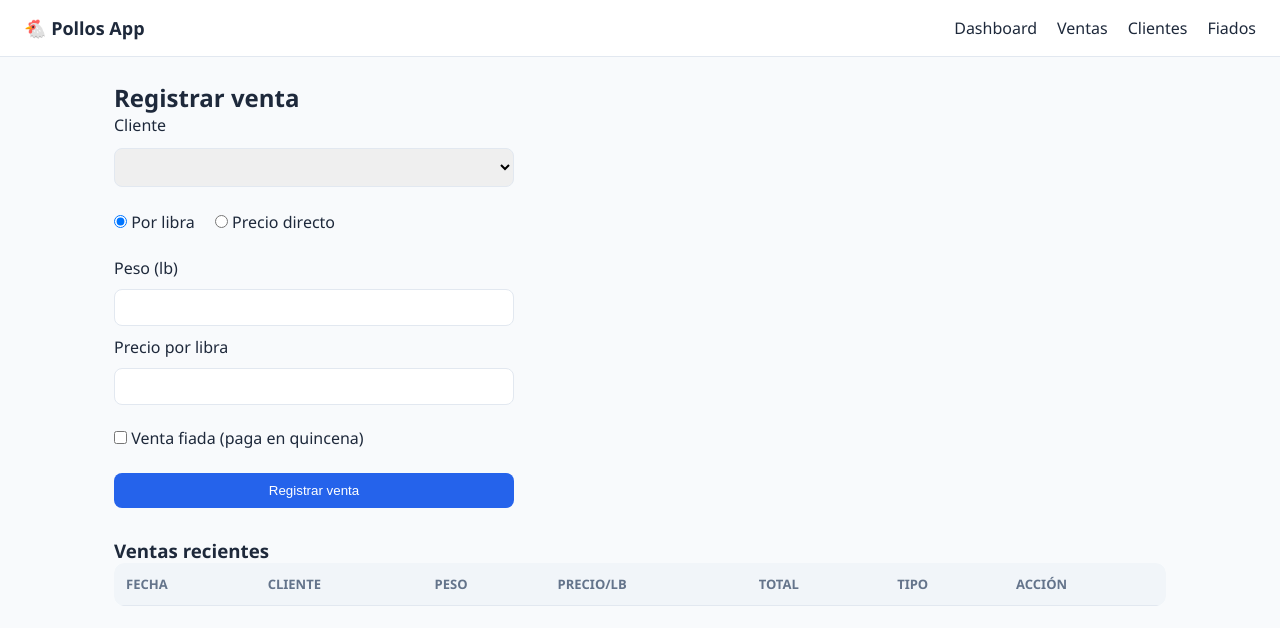
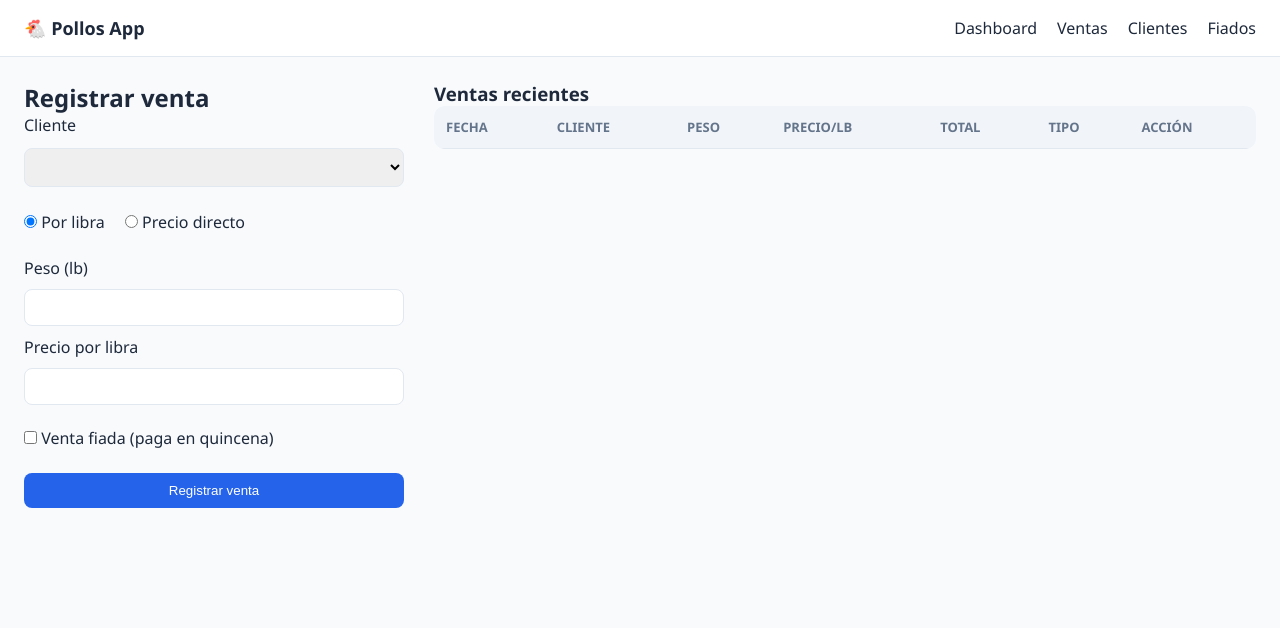
Before and after one commit to Alejito0505T/pollos-app, a plain HTML site: page frontend/ventas.html in a window 1280 px wide. Drawn offline with Linux system fonts and the light colour scheme; no server answers.

```diff
--- a/frontend/css/styles.css
+++ b/frontend/css/styles.css
@@ -160,3 +160,41 @@
     transition: background 0.2s;
 }
 .btn-editar:hover { background: #1d4ed8; }
+
+.layout-ventas {
+    display: grid;
+    grid-template-columns: 380px 1fr;
+    gap: 30px;
+    align-items: start;
+}
+
+.col-formulario {
+    position: sticky;
+    top: 20px;
+}
+
+.tabla-scroll {
+    max-height: 600px;
+    overflow-y: auto;
+    border-radius: 8px;
+}
+
+.tabla-scroll table {
+    width: 100%;
+}
+
+.tabla-scroll thead th {
+    position: sticky;
+    top: 0;
+    background: #f1f5f9;
+    z-index: 1;
+}
+
+@media (max-width: 900px) {
+    .layout-ventas {
+        grid-template-columns: 1fr;
+    }
+    .col-formulario {
+        position: static;
+    }
+}
--- a/frontend/ventas.html
+++ b/frontend/ventas.html
@@ -14,8 +14,57 @@
         <a href="fiados.html">Fiados</a>
     </nav>
 
-    <div class="contenedor">
+    <div class="contenedor" style="max-width:1400px;">
+        <div class="layout-ventas">
+            <div class="col-formulario">
                 <h2>Registrar venta</h2>
+
+                <form id="form-venta">
+                    <label>Cliente</label>
+                    <select id="select-cliente" required></select>
+
+                    <div style="margin:12px 0;">
+                        <label><input type="radio" name="modo-venta" value="libra" checked> Por libra</label>
+                        <label style="margin-left:16px;"><input type="radio" name="modo-venta" value="directo"> Precio directo</label>
+                    </div>
+
+                    <div id="campos-libra">
+                        <label>Peso (lb)</label>
+                        <input type="number" id="input-peso" step="0.01" min="0.1">
+
+                        <label>Precio por libra</label>
+                        <input type="number" id="input-precio" step="0.01" min="0.1">
+                    </div>
+
+                    <div id="campos-directo" style="display:none;">
+                        <label>Precio total ($)</label>
+                        <input type="number" id="input-precio-total" step="0.01" min="0.1" placeholder="Ej: 60000">
+                    </div>
+
+                    <label>
+                        <input type="checkbox" id="input-fiado">
+                        Venta fiada (paga en quincena)
+                    </label>
+
+                    <div id="total-preview" style="font-size:20px; font-weight:bold;"></div>
+
+                    <button type="submit" class="btn">Registrar venta</button>
+                </form>
+            </div>
+
+            <div class="col-tabla">
+                <h3>Ventas recientes</h3>
+                <div class="tabla-scroll">
+                    <table>
+                        <thead>
+                            <tr><th>Fecha</th><th>Cliente</th><th>Peso</th><th>Precio/lb</th><th>Total</th><th>Tipo</th><th>Acción</th></tr>
+                        </thead>
+                        <tbody id="tabla-ventas"></tbody>
+                    </table>
+                </div>
+            </div>
+        </div>
+    </div>
 
     <div id="modal-editar-overlay" class="modal-overlay" style="display:none;">
         <div class="modal-confirmar" style="max-width:400px; text-align:left;">
@@ -53,51 +102,10 @@
         </div>
     </div>
 
-        <form id="form-venta">
-            <label>Cliente</label>
-            <select id="select-cliente" required></select>
-
-            <div style="margin:12px 0;">
-                <label><input type="radio" name="modo-venta" value="libra" checked> Por libra</label>
-                <label style="margin-left:16px;"><input type="radio" name="modo-venta" value="directo"> Precio directo</label>
-            </div>
-
-            <div id="campos-libra">
-                <label>Peso (lb)</label>
-                <input type="number" id="input-peso" step="0.01" min="0.1">
-
-                <label>Precio por libra</label>
-                <input type="number" id="input-precio" step="0.01" min="0.1">
-            </div>
-
-            <div id="campos-directo" style="display:none;">
-                <label>Precio total ($)</label>
-                <input type="number" id="input-precio-total" step="0.01" min="0.1" placeholder="Ej: 60000">
-            </div>
-
-            <label>
-                <input type="checkbox" id="input-fiado">
-                Venta fiada (paga en quincena)
-            </label>
-
-            <div id="total-preview" style="font-size:20px; font-weight:bold;"></div>
-
-            <button type="submit" class="btn">Registrar venta</button>
-        </form>
-
-        <h3 style="margin-top:30px;">Ventas recientes</h3>
-        <table>
-            <thead>
-            <tr><th>Fecha</th><th>Cliente</th><th>Peso</th><th>Precio/lb</th><th>Total</th><th>Tipo</th><th>Acción</th></tr>
-            </thead>
-            <tbody id="tabla-ventas"></tbody>
-        </table>
-    </div>
-
+    <script src="js/utils/toast.js"></script>
     <script src="js/services/apiClient.js"></script>
     <script src="js/services/clienteService.js"></script>
     <script src="js/services/ventaService.js"></script>
     <script src="js/pages/ventasPage.js"></script>
-    <script src="js/utils/toast.js"></script>
 </body>
 </html>
```
Lines whose indentation alone changed are shown as unchanged.
